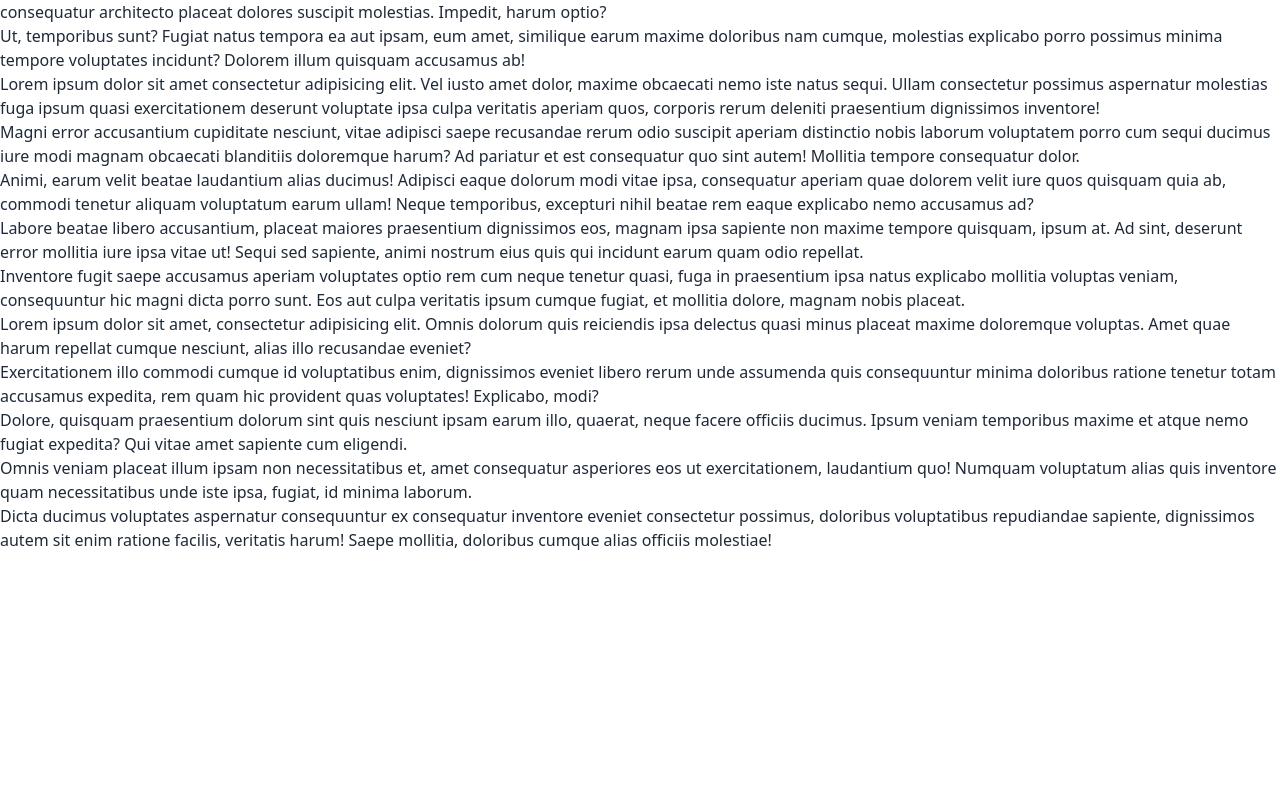
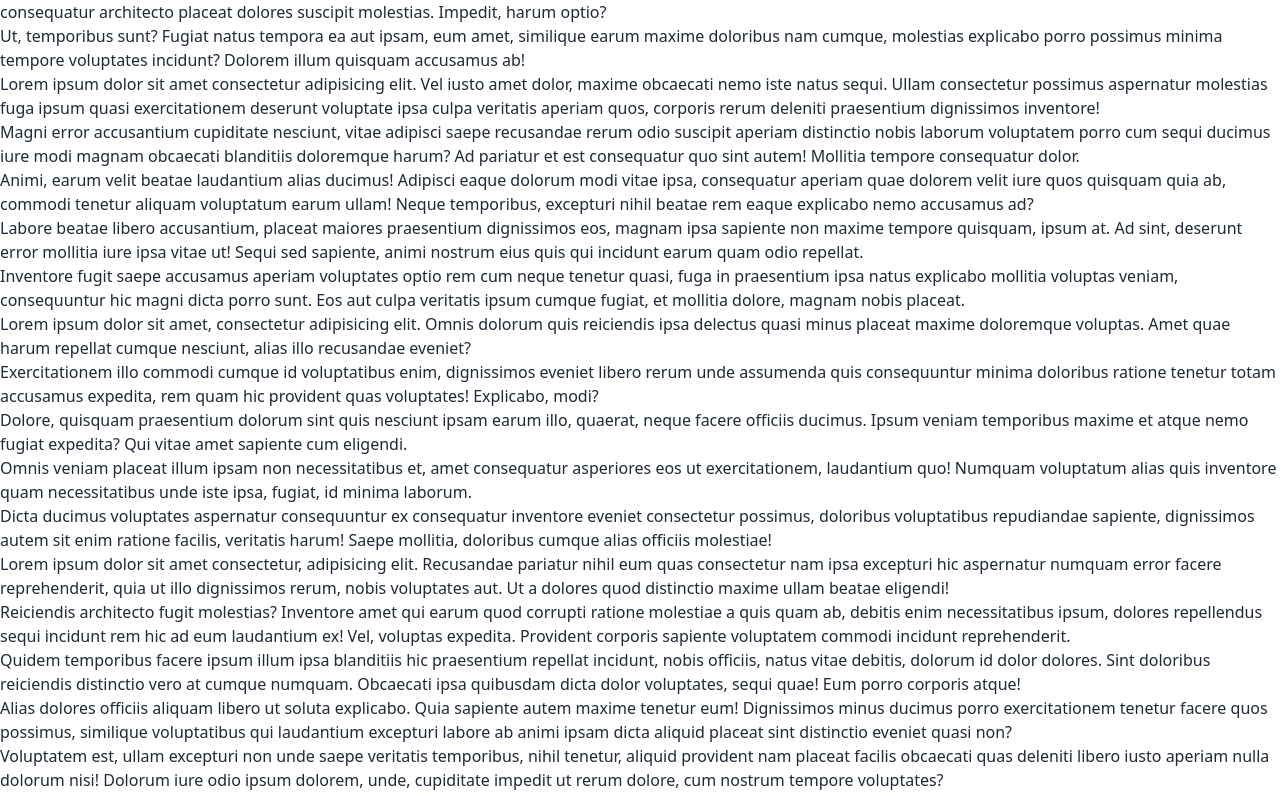
Before and after one commit to TajTanvir1/Intermediate-JS-API, a plain HTML site: page index.html in a window 1280 px wide. Shown: the part 336-1128 px from the top of the page. Before the commit the page ends 888 px from the top, so only its background shows below. Drawn offline with nearby package versions, Linux system fonts and the light colour scheme.

Commit message:
Dom 26.1 add

```diff
--- a/index.html
+++ b/index.html
@@ -62,6 +62,16 @@
    </ul>
 </div>
 
+<div>
+   <ul>
+      <li>Lorem ipsum dolor sit amet consectetur, adipisicing elit. Recusandae pariatur nihil eum quas consectetur nam ipsa excepturi hic aspernatur numquam error facere reprehenderit, quia ut illo dignissimos rerum, nobis voluptates aut. Ut a dolores quod distinctio maxime ullam beatae eligendi!</li>
+      <li>Reiciendis architecto fugit molestias? Inventore amet qui earum quod corrupti ratione molestiae a quis quam ab, debitis enim necessitatibus ipsum, dolores repellendus sequi incidunt rem hic ad eum laudantium ex! Vel, voluptas expedita. Provident corporis sapiente voluptatem commodi incidunt reprehenderit.</li>
+      <li>Quidem temporibus facere ipsum illum ipsa blanditiis hic praesentium repellat incidunt, nobis officiis, natus vitae debitis, dolorum id dolor dolores. Sint doloribus reiciendis distinctio vero at cumque numquam. Obcaecati ipsa quibusdam dicta dolor voluptates, sequi quae! Eum porro corporis atque!</li>
+      <li>Alias dolores officiis aliquam libero ut soluta explicabo. Quia sapiente autem maxime tenetur eum! Dignissimos minus ducimus porro exercitationem tenetur facere quos possimus, similique voluptatibus qui laudantium excepturi labore ab animi ipsam dicta aliquid placeat sint distinctio eveniet quasi non?</li>
+      <li>Voluptatem est, ullam excepturi non unde saepe veritatis temporibus, nihil tenetur, aliquid provident nam placeat facilis obcaecati quas deleniti libero iusto aperiam nulla dolorum nisi! Dolorum iure odio ipsum dolorem, unde, cupiditate impedit ut rerum dolore, cum nostrum tempore voluptates?</li>
+   </ul>
+</div>
+
 </body>
 
 </html>
```
